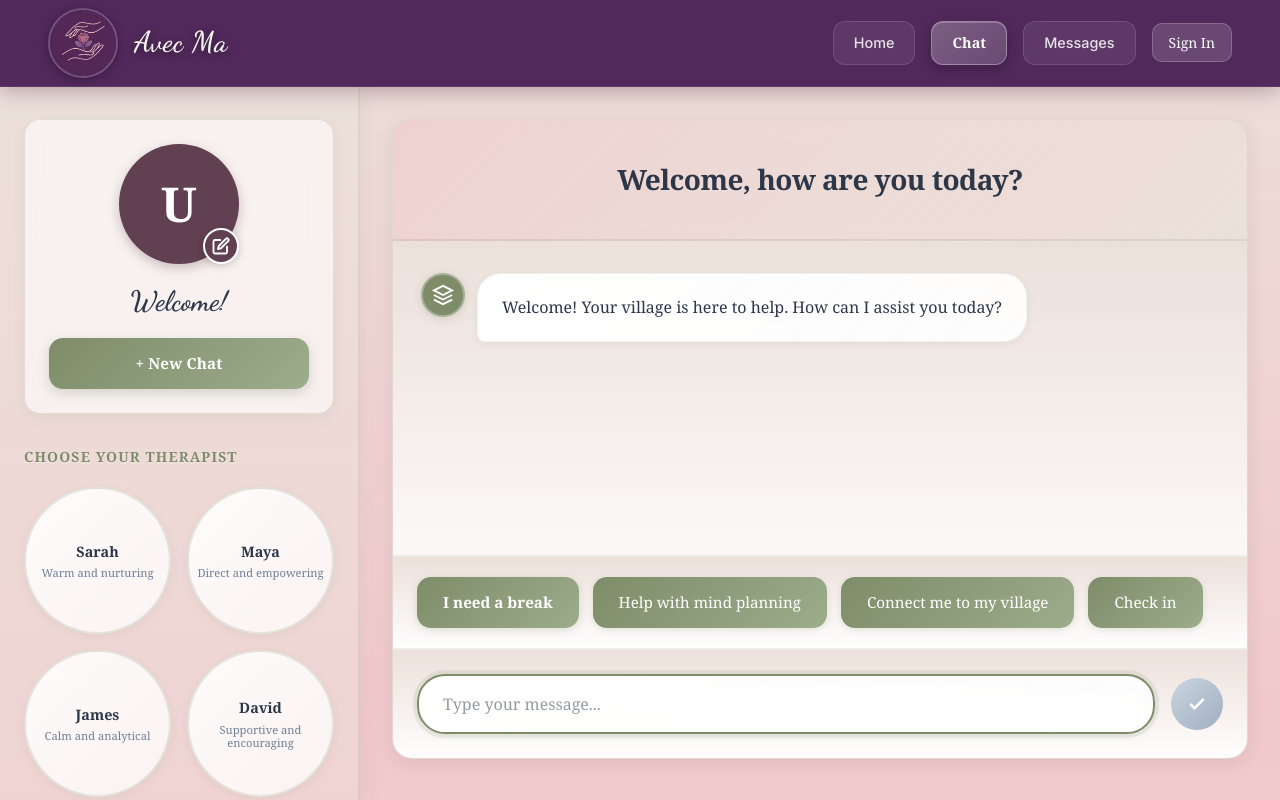
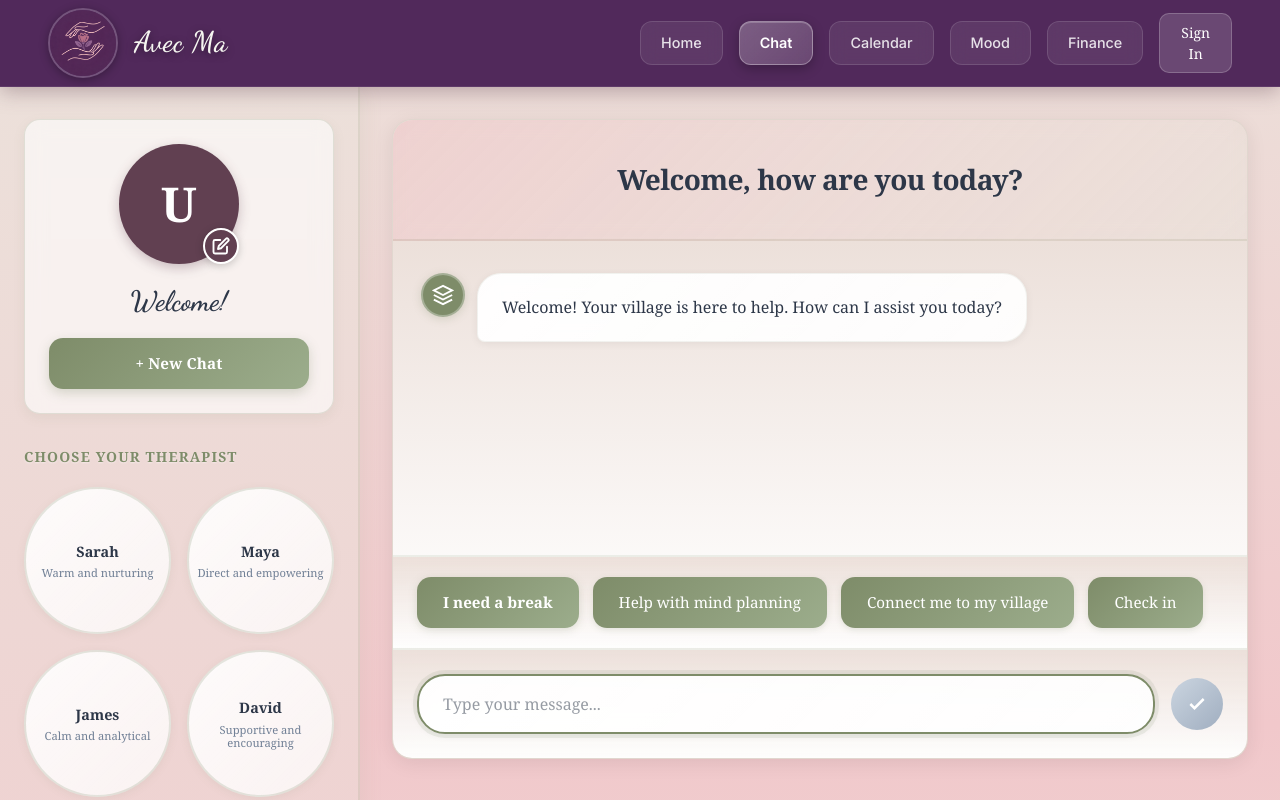
Before and after one commit to eelizabethho/MamaMind, a Next.js app: page /gemini in a window 1280 px wide. Shown: the top 800 px of the page. Built offline with nearby package versions, Linux system fonts and the light colour scheme; no server answers.

Commit message:
update navigation bar and calendar background

```diff
--- a/app/calendar/page.tsx
+++ b/app/calendar/page.tsx
@@ -1,6 +1,8 @@
 "use client";
 
-import React, { useMemo, useState } from "react";
+import React, { useEffect, useMemo, useState } from "react";
+import Navbar from "../components/Navbar";
+
 import {
   ChevronLeft,
   ChevronRight,
@@ -31,21 +33,50 @@ type CalendarEvent = {
   completed: boolean;
 };
 
+const STORAGE_KEY = "avecma_calendar_events_v1";
+
+function safeLoadEvents(): CalendarEvent[] {
+  if (typeof window === "undefined") return [];
+  try {
+    const raw = localStorage.getItem(STORAGE_KEY);
+    if (!raw) return [];
+    const parsed = JSON.parse(raw);
+    return Array.isArray(parsed) ? parsed : [];
+  } catch {
+    return [];
+  }
+}
+
+function safeSaveEvents(events: CalendarEvent[]) {
+  if (typeof window === "undefined") return;
+  try {
+    localStorage.setItem(STORAGE_KEY, JSON.stringify(events));
+  } catch {}
+}
+
 export default function CalendarPage() {
   // --- STATE ---
   const [currentDate, setCurrentDate] = useState(new Date());
   const [capacityMode, setCapacityMode] = useState<CapacityMode>("today");
 
-  const [events, setEvents] = useState<CalendarEvent[]>([]);
+  // Events + persistence
+  const [events, setEvents] = useState<CalendarEvent[]>(() => safeLoadEvents());
+  useEffect(() => {
+    safeSaveEvents(events);
+  }, [events]);
+
+  // Undo/redo
   const [past, setPast] = useState<CalendarEvent[][]>([]);
   const [future, setFuture] = useState<CalendarEvent[][]>([]);
 
+  // Modals
   const [isAddModalOpen, setIsAddModalOpen] = useState(false);
   const [showCapInfo, setShowCapInfo] = useState(false);
 
   // Day overlay
   const [selectedDay, setSelectedDay] = useState<string | null>(null);
 
+  // Add form state
   const [isAllDay, setIsAllDay] = useState(false);
   const [isPriorityExpanded, setIsPriorityExpanded] = useState(false);
 
@@ -191,6 +222,7 @@ export default function CalendarPage() {
       (acc, curr) => acc + (weights[curr.load] || 3),
       0,
     );
+
     return Math.min(
       Math.floor((totalWeight / thresholds[capacityMode]) * 100),
       100,
@@ -220,7 +252,18 @@ export default function CalendarPage() {
   };
 
   return (
-    <div className="min-h-screen bg-ma-cream p-8 md:p-16 relative font-sans text-ma-eggplant">
+    <main
+      style={{
+        minHeight: "100vh",
+        display: "flex",
+        flexDirection: "column",
+        background:
+          "linear-gradient(180deg, #ECE0DA 0%, #F1C8CB 50%, #ECE0DA 100%)",
+      }}
+    >
+      <Navbar />
+
+      <div className="flex-1 p-8 md:p-16 relative font-sans text-ma-eggplant">
         <header className="max-w-[1400px] mx-auto mb-12 flex justify-between items-center">
           <div>
             <h1 className="text-6xl font-serif mb-2 tracking-tight text-ma-eggplant">
@@ -328,7 +371,9 @@ export default function CalendarPage() {
                         <div
                           key={e.id}
                           title={e.title}
-                        className={`w-2.5 h-2.5 rounded-full ${getSoftColor(e.load)} ${
+                          className={`w-2.5 h-2.5 rounded-full ${getSoftColor(
+                            e.load,
+                          )} ${
                             e.completed
                               ? "ring-1 ring-ma-eggplant/40 opacity-70"
                               : ""
@@ -347,7 +392,9 @@ export default function CalendarPage() {
             {/* Top Priorities */}
             <div className="bg-white/60 rounded-[2rem] p-8 border border-white shadow-sm">
               <div className="flex justify-between items-center mb-6">
-              <h3 className="text-2xl font-serif font-bold">Top Priorities</h3>
+                <h3 className="text-2xl font-serif font-bold">
+                  Top Priorities
+                </h3>
                 <button
                   onClick={() => setIsPriorityExpanded(!isPriorityExpanded)}
                   className="opacity-30 hover:opacity-100 transition-opacity"
@@ -367,7 +414,9 @@ export default function CalendarPage() {
               >
                 <AnimatePresence initial={false}>
                   {topPriorityItems.map((event) => {
-                  const isCompleting = priorityAnimatingIds.includes(event.id);
+                    const isCompleting = priorityAnimatingIds.includes(
+                      event.id,
+                    );
                     const showCompletedStyle = event.completed || isCompleting;
 
                     return (
@@ -388,7 +437,9 @@ export default function CalendarPage() {
                         >
                           <div className="flex items-center gap-4 text-left">
                             <div
-                            className={`w-3 h-3 rounded-full ${getSoftColor(event.load)}`}
+                              className={`w-3 h-3 rounded-full ${getSoftColor(
+                                event.load,
+                              )}`}
                             />
                             <div className="flex flex-col">
                               <span
@@ -478,7 +529,7 @@ export default function CalendarPage() {
           </div>
         </div>
 
-      {/* DAY VIEW OVERLAY (with bottom gutter spacer so scrollbar ends early) */}
+        {/* DAY VIEW OVERLAY */}
         <AnimatePresence>
           {selectedDay && (
             <motion.div
@@ -494,9 +545,14 @@ export default function CalendarPage() {
                 animate={{ y: 0, opacity: 1, scale: 1 }}
                 exit={{ y: 18, opacity: 0, scale: 0.98 }}
                 transition={{ duration: 0.22 }}
-              className={`bg-ma-cream rounded-[3.5rem] w-full max-w-md shadow-2xl border border-ma-sand/20 overflow-hidden flex flex-col min-h-0 ${
+                className={`rounded-[3.5rem] w-full max-w-md shadow-2xl border border-ma-sand/20 overflow-hidden flex flex-col min-h-0 ${
                   isDayEmpty ? "h-auto" : "h-[78vh]"
                 }`}
+                // ✅ ONLY CHANGE YOU ASKED: make popup match chat background vibe
+                style={{
+                  background:
+                    "linear-gradient(180deg, rgba(236, 224, 218, 0.95) 0%, rgba(241, 200, 203, 0.92) 50%, rgba(236, 224, 218, 0.95) 100%)",
+                }}
               >
                 <style jsx>{`
                   .dayScroll {
@@ -526,7 +582,7 @@ export default function CalendarPage() {
                 `}</style>
 
                 {/* Header */}
-              <div className="shrink-0 px-10 pt-10 pb-6 bg-ma-cream border-b border-ma-sand/30">
+                <div className="shrink-0 px-10 pt-10 pb-6 border-b border-ma-sand/30">
                   <div className="flex items-center justify-between">
                     <div className="flex flex-col">
                       <span className="text-[10px] font-bold opacity-30 uppercase tracking-[0.3em]">
@@ -551,7 +607,7 @@ export default function CalendarPage() {
                 {/* Body */}
                 {isDayEmpty ? (
                   <div className="px-10 pt-8 pb-10">
-                  <div className="bg-white rounded-[2.5rem] p-10 border border-ma-sand/20 text-center opacity-60 italic">
+                    <div className="bg-white/70 rounded-[2.5rem] p-10 border border-ma-sand/20 text-center opacity-70 italic">
                       No tasks on this day.
                     </div>
                   </div>
@@ -610,6 +666,7 @@ export default function CalendarPage() {
                           </motion.div>
                         ))}
 
+                        {/* bottom gutter to keep scrollbar end clean */}
                         <div className="h-14" />
                       </motion.div>
                     </div>
@@ -777,7 +834,10 @@ export default function CalendarPage() {
 
                 <p className="text-sm opacity-60 leading-relaxed mb-10 font-medium">
                   We assume a daily energy budget of{" "}
-                <span className="font-bold text-ma-terracotta">10 points</span>.
+                  <span className="font-bold text-ma-terracotta">
+                    10 points
+                  </span>
+                  .
                   <br />
                   <br />•{" "}
                   <span className="bg-[#FCA5A5] px-2 py-0.5 rounded text-ma-eggplant font-bold">
@@ -811,5 +871,6 @@ export default function CalendarPage() {
           )}
         </AnimatePresence>
       </div>
+    </main>
   );
 }
--- a/app/components/Navbar.tsx
+++ b/app/components/Navbar.tsx
@@ -3,24 +3,126 @@
 import Link from "next/link";
 import Image from "next/image";
 import { useSession, signIn, signOut } from "next-auth/react";
-import { useState, useEffect } from "react";
+import { useEffect, useMemo, useState } from "react";
+import { usePathname } from "next/navigation";
+
+type NavItem = {
+  label: "Home" | "Chat" | "Calendar" | "Mood" | "Finance";
+  href: string;
+};
 
 export default function Navbar() {
   const { data: session } = useSession();
-  const [customProfileImage, setCustomProfileImage] = useState<string | null>(null);
+  const pathname = usePathname();
 
-  // Load custom profile image from localStorage
+  const [customProfileImage, setCustomProfileImage] = useState<string | null>(
+    null,
+  );
+
   useEffect(() => {
     if (session?.user?.email) {
-      const savedImage = localStorage.getItem(`profile_image_${session.user.email}`);
-      if (savedImage) {
-        setCustomProfileImage(savedImage);
-      }
+      const savedImage = localStorage.getItem(
+        `profile_image_${session.user.email}`,
+      );
+      if (savedImage) setCustomProfileImage(savedImage);
+    } else {
+      setCustomProfileImage(null);
     }
   }, [session?.user?.email]);
 
-  // Use custom image if available, otherwise use Google image
   const displayImage = customProfileImage || session?.user?.image || null;
+
+  const navItems: NavItem[] = useMemo(
+    () => [
+      { label: "Home", href: "/" },
+      { label: "Chat", href: "/gemini" },
+      { label: "Calendar", href: "/calendar" },
+      { label: "Mood", href: "/mood" },
+      { label: "Finance", href: "/finance" },
+    ],
+    [],
+  );
+
+  const isActive = (href: string) => {
+    if (href === "/") return pathname === "/";
+    return pathname?.startsWith(href);
+  };
+
+  const baseLinkStyle: React.CSSProperties = {
+    textDecoration: "none",
+    fontSize: "0.9rem",
+    fontFamily:
+      "var(--font-inter), -apple-system, BlinkMacSystemFont, sans-serif",
+    fontWeight: 500,
+    padding: "0.625rem 1.25rem",
+    borderRadius: "12px",
+    transition: "all 0.3s cubic-bezier(0.4, 0, 0.2, 1)",
+    backdropFilter: "blur(8px)",
+    border: "1px solid rgba(255, 255, 255, 0.12)",
+    background: "rgba(255, 255, 255, 0.08)",
+    color: "rgba(255, 255, 255, 0.85)",
+  };
+
+  const activeLinkStyle: React.CSSProperties = {
+    ...baseLinkStyle,
+    color: "white",
+    fontWeight: 600,
+    background:
+      "linear-gradient(135deg, rgba(255, 255, 255, 0.25) 0%, rgba(255, 255, 255, 0.15) 100%)",
+    border: "1px solid rgba(255, 255, 255, 0.3)",
+    boxShadow:
+      "0 4px 12px rgba(0, 0, 0, 0.25), inset 0 1px 0 rgba(255, 255, 255, 0.2)",
+  };
+
+  const handleHoverIn = (el: HTMLElement, active: boolean) => {
+    if (active) {
+      el.style.background =
+        "linear-gradient(135deg, rgba(255, 255, 255, 0.30) 0%, rgba(255, 255, 255, 0.20) 100%)";
+      el.style.borderColor = "rgba(255, 255, 255, 0.4)";
+      el.style.transform = "translateY(-2px)";
+      el.style.boxShadow =
+        "0 6px 18px rgba(0, 0, 0, 0.3), inset 0 1px 0 rgba(255, 255, 255, 0.3)";
+    } else {
+      el.style.color = "white";
+      el.style.background = "rgba(255, 255, 255, 0.18)";
+      el.style.borderColor = "rgba(255, 255, 255, 0.25)";
+      el.style.transform = "translateY(-2px)";
+      el.style.boxShadow = "0 6px 16px rgba(0, 0, 0, 0.2)";
+    }
+  };
+
+  const handleHoverOut = (el: HTMLElement, active: boolean) => {
+    if (active) {
+      el.style.background =
+        "linear-gradient(135deg, rgba(255, 255, 255, 0.25) 0%, rgba(255, 255, 255, 0.15) 100%)";
+      el.style.borderColor = "rgba(255, 255, 255, 0.3)";
+      el.style.transform = "translateY(0)";
+      el.style.boxShadow =
+        "0 4px 12px rgba(0, 0, 0, 0.25), inset 0 1px 0 rgba(255, 255, 255, 0.2)";
+    } else {
+      el.style.color = "rgba(255, 255, 255, 0.85)";
+      el.style.background = "rgba(255, 255, 255, 0.08)";
+      el.style.borderColor = "rgba(255, 255, 255, 0.12)";
+      el.style.transform = "translateY(0)";
+      el.style.boxShadow = "none";
+    }
+  };
+
+  const handleSignOut = async () => {
+    const email = session?.user?.email;
+
+    // ✅ Reset user-scoped local data on sign-out
+    if (email) {
+      try {
+        localStorage.removeItem(`profile_image_${email}`);
+        localStorage.removeItem(`past_chats_${email}`);
+        localStorage.removeItem(`avecma_calendar_events_v1_${email}`);
+      } catch {}
+    }
+
+    await signOut();
+  };
+
   return (
     <nav
       style={{
@@ -49,29 +151,30 @@ export default function Navbar() {
         onMouseEnter={(e) => {
           const text = e.currentTarget.querySelector("span");
           if (text) {
-            text.style.transform = "scale(1.05)";
-            text.style.color = "#ffffff";
+            (text as HTMLElement).style.transform = "scale(1.05)";
+            (text as HTMLElement).style.color = "#ffffff";
           }
           const logo = e.currentTarget.querySelector("div");
           if (logo) {
-            logo.style.transform = "scale(1.05)";
-            logo.style.borderColor = "rgba(255, 255, 255, 0.3)";
+            (logo as HTMLElement).style.transform = "scale(1.05)";
+            (logo as HTMLElement).style.borderColor =
+              "rgba(255, 255, 255, 0.3)";
           }
         }}
         onMouseLeave={(e) => {
           const text = e.currentTarget.querySelector("span");
           if (text) {
-            text.style.transform = "scale(1)";
-            text.style.color = "#f5f5f0";
+            (text as HTMLElement).style.transform = "scale(1)";
+            (text as HTMLElement).style.color = "#f5f5f0";
           }
           const logo = e.currentTarget.querySelector("div");
           if (logo) {
-            logo.style.transform = "scale(1)";
-            logo.style.borderColor = "rgba(255, 255, 255, 0.2)";
+            (logo as HTMLElement).style.transform = "scale(1)";
+            (logo as HTMLElement).style.borderColor =
+              "rgba(255, 255, 255, 0.2)";
           }
         }}
       >
-        {/* Logo */}
         <div
           style={{
             display: "flex",
@@ -92,15 +195,10 @@ export default function Navbar() {
             alt="Avec Ma Logo"
             width={70}
             height={70}
-            style={{
-              objectFit: "cover",
-              width: "100%",
-              height: "100%",
-            }}
+            style={{ objectFit: "cover", width: "100%", height: "100%" }}
           />
         </div>
 
-        {/* Brand Name */}
         <span
           style={{
             fontSize: "1.8rem",
@@ -127,106 +225,31 @@ export default function Navbar() {
           justifyContent: "flex-end",
         }}
       >
-        <Link
-          href="/"
-          style={{
-            textDecoration: "none",
-            color: "rgba(255, 255, 255, 0.85)",
-            fontSize: "0.9rem",
-            fontFamily: "var(--font-inter), -apple-system, BlinkMacSystemFont, sans-serif",
-            fontWeight: "500",
-            padding: "0.625rem 1.25rem",
-            borderRadius: "12px",
-            transition: "all 0.3s cubic-bezier(0.4, 0, 0.2, 1)",
-            background: "rgba(255, 255, 255, 0.08)",
-            border: "1px solid rgba(255, 255, 255, 0.12)",
-            backdropFilter: "blur(8px)",
-          }}
-          onMouseEnter={(e) => {
-            e.currentTarget.style.color = "white";
-            e.currentTarget.style.background = "rgba(255, 255, 255, 0.18)";
-            e.currentTarget.style.borderColor = "rgba(255, 255, 255, 0.25)";
-            e.currentTarget.style.transform = "translateY(-2px)";
-            e.currentTarget.style.boxShadow = "0 6px 16px rgba(0, 0, 0, 0.2)";
-          }}
-          onMouseLeave={(e) => {
-            e.currentTarget.style.color = "rgba(255, 255, 255, 0.85)";
-            e.currentTarget.style.background = "rgba(255, 255, 255, 0.08)";
-            e.currentTarget.style.borderColor = "rgba(255, 255, 255, 0.12)";
-            e.currentTarget.style.transform = "translateY(0)";
-            e.currentTarget.style.boxShadow = "none";
-          }}
-        >
-          Home
-        </Link>
-        <Link
-          href="/gemini"
-          style={{
-            textDecoration: "none",
-            color: "white",
-            fontSize: "0.9rem",
-            fontWeight: "600",
-            padding: "0.625rem 1.25rem",
-            borderRadius: "12px",
-            background: "linear-gradient(135deg, rgba(255, 255, 255, 0.25) 0%, rgba(255, 255, 255, 0.15) 100%)",
-            border: "1px solid rgba(255, 255, 255, 0.3)",
-            boxShadow: "0 4px 12px rgba(0, 0, 0, 0.25), inset 0 1px 0 rgba(255, 255, 255, 0.2)",
-            transition: "all 0.3s cubic-bezier(0.4, 0, 0.2, 1)",
-          }}
-          onMouseEnter={(e) => {
-            e.currentTarget.style.background = "linear-gradient(135deg, rgba(255, 255, 255, 0.3) 0%, rgba(255, 255, 255, 0.2) 100%)";
-            e.currentTarget.style.borderColor = "rgba(255, 255, 255, 0.4)";
-            e.currentTarget.style.transform = "translateY(-2px)";
-            e.currentTarget.style.boxShadow = "0 6px 18px rgba(0, 0, 0, 0.3), inset 0 1px 0 rgba(255, 255, 255, 0.3)";
-          }}
-          onMouseLeave={(e) => {
-            e.currentTarget.style.background = "linear-gradient(135deg, rgba(255, 255, 255, 0.25) 0%, rgba(255, 255, 255, 0.15) 100%)";
-            e.currentTarget.style.borderColor = "rgba(255, 255, 255, 0.3)";
-            e.currentTarget.style.transform = "translateY(0)";
-            e.currentTarget.style.boxShadow = "0 4px 12px rgba(0, 0, 0, 0.25), inset 0 1px 0 rgba(255, 255, 255, 0.2)";
-          }}
-        >
-          Chat
-        </Link>
-        <Link
-          href="/chat"
-          style={{
-            textDecoration: "none",
-            color: "rgba(255, 255, 255, 0.85)",
-            fontSize: "0.9rem",
-            fontFamily: "var(--font-inter), -apple-system, BlinkMacSystemFont, sans-serif",
-            fontWeight: "500",
-            padding: "0.625rem 1.25rem",
-            borderRadius: "12px",
-            transition: "all 0.3s cubic-bezier(0.4, 0, 0.2, 1)",
-            background: "rgba(255, 255, 255, 0.08)",
-            border: "1px solid rgba(255, 255, 255, 0.12)",
-            backdropFilter: "blur(8px)",
-          }}
-          onMouseEnter={(e) => {
-            e.currentTarget.style.color = "white";
-            e.currentTarget.style.background = "rgba(255, 255, 255, 0.18)";
-            e.currentTarget.style.borderColor = "rgba(255, 255, 255, 0.25)";
-            e.currentTarget.style.transform = "translateY(-2px)";
-            e.currentTarget.style.boxShadow = "0 6px 16px rgba(0, 0, 0, 0.2)";
-          }}
-          onMouseLeave={(e) => {
-            e.currentTarget.style.color = "rgba(255, 255, 255, 0.85)";
-            e.currentTarget.style.background = "rgba(255, 255, 255, 0.08)";
-            e.currentTarget.style.borderColor = "rgba(255, 255, 255, 0.12)";
-            e.currentTarget.style.transform = "translateY(0)";
-            e.currentTarget.style.boxShadow = "none";
-          }}
-        >
-          Messages
-        </Link>
+        {navItems.map((item) => {
+          const active = isActive(item.href);
+          return (
+            <Link
+              key={item.href}
+              href={item.href}
+              style={active ? activeLinkStyle : baseLinkStyle}
+              onMouseEnter={(e) =>
+                handleHoverIn(e.currentTarget as unknown as HTMLElement, active)
+              }
+              onMouseLeave={(e) =>
+                handleHoverOut(
+                  e.currentTarget as unknown as HTMLElement,
+                  active,
+                )
+              }
+            >
+              {item.label}
+            </Link>
+          );
+        })}
+
         {session ? (
           <div
-            style={{
-              display: "flex",
-              alignItems: "center",
-              gap: "0.75rem",
-            }}
+            style={{ display: "flex", alignItems: "center", gap: "0.75rem" }}
           >
             {displayImage && (
               <Image
@@ -241,7 +264,7 @@ export default function Navbar() {
               />
             )}
             <button
-              onClick={() => signOut()}
+              onClick={handleSignOut}
               style={{
                 padding: "0.5rem 1rem",
                 borderRadius: "10px",
```
Lines whose indentation alone changed are shown as unchanged.
